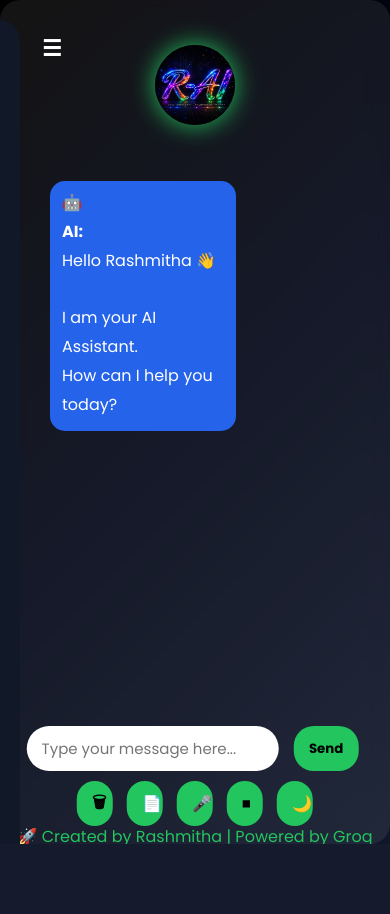
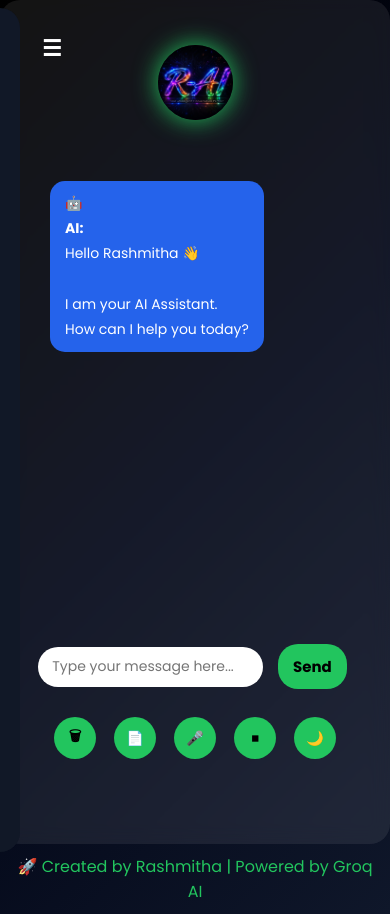
Before and after one commit to knrashmi740-rak/AI--CHATBOT, a Flask app: page / in a window 390 px wide. Before the commit the page ends 844 px from the top, so only its background shows below. Run offline with Flask 3, Linux system fonts and the light colour scheme.

Commit message:
Improved responsive UI and button layout

```diff
--- a/app.py
+++ b/app.py
@@ -26,7 +26,6 @@ if not os.path.exists(UPLOAD_FOLDER):
 
 client = Groq(
     api_key=os.environ.get("GROQ_API_KEY")
-
 )
 
 # =========================
--- a/templates/index.html
+++ b/templates/index.html
@@ -72,7 +72,6 @@ header p{
     backdrop-filter:blur(10px);
     border-radius:20px;
     padding:20px;
-    min-height: 100vh;
 }
 
 
@@ -93,14 +92,27 @@ header p{
 
 
 .bot{
+
 background:#2563eb;
+
 color:white;
-    margin-right:80px;
-    width:220px;
-    max-width:60%;
-    padding:8px 12px;
-    height:250px;
-    margin-top:5px;
+
+width:fit-content;
+
+max-width:80%;
+
+padding:10px 15px;
+
+margin-right:auto;
+
+height:auto;
+
+font-size:15px;
+
+line-height:1.6;
+
+word-wrap:break-word;
+
 }
 
 /* ===== INPUT AREA ===== */
@@ -191,9 +203,14 @@ body.light footer{
 
 width:100%;
 max-width:700px;
-min-height:400px;
+
+height:calc(100vh - 260px);
+
 overflow-y:auto;
-padding:20px;
+
+padding:15px;
+
+padding-bottom:120px;
 
 }
 
@@ -213,6 +230,7 @@ padding:20px;
     background:rgba(255,255,255,0.08);
     backdrop-filter:blur(10px);
     border-radius:20px;
+    margin-top:8px;
 }
 
 
@@ -282,9 +300,10 @@ font-weight:bold;
 }
 
 .send{
-    height:38px;
-    padding:0 16px;
+    height:42px;
+    padding:0 18px;
     border-radius: 20px;
+    font-size:15px;
 
 }
 .upload{
@@ -300,10 +319,9 @@ font-weight:bold;
 
 html,body{
     width:100%;
-    height:100%;
-    overflow:hidden;
+    min-height:100vh;
+    overflow-x:hidden;
 }
-
 
 /* main page layout */
 
@@ -341,20 +359,14 @@ html,body{
 /* main chatbot area */
 
 .main{
+    flex:1;
+    display:flex;
+    flex-direction:column;
+    align-items:center;
     width:100%;
     max-width:900px;
-    flex:1;
-
-    min-height:100vh;
-
-    display:flex;
-
-    flex-direction:column;
-
-    align-items:center;
-
-    padding:20px;
-
+    margin:auto;
+    height:100vh;
 }
 
 
@@ -377,32 +389,34 @@ html,body{
 /* chat messages */
 
 #chatbox{
+    flex:1;
+    width:100%;
+    max-width:700px;
+    overflow-y:auto;
+    padding:20px;
+}
+.button-container{
 
-    flex:1;
+display:flex;
 
-    width:100%;
-    max-width:950px;
+justify-content:center;
 
-    overflow-y:auto;
+gap:8px;
 
-    padding:20px;
+margin-top:8px;
+
+flex-wrap:wrap;
 
 }
-.button-container{
+.button-container button{
+    width:34px;
+    height:24px;
+    border-radius:50%;
+    padding:0;
+    font-size:14px;
     display:flex;
+    align-items:center;
     justify-content:center;
-    gap:4px;
-    flex-wrap:wrap;
-}
-.button-container button{
-
-    width:36px;
-    height:36px;
-    flex-shrink:0;
-    font-size:16px;
-
-    white-space:nowrap;
-
 }
 
 
@@ -410,15 +424,9 @@ html,body{
 /* footer */
 
 footer{
-
-    position:fixed;
-
-    bottom:0;
-
-    width:100%;
-
-    height:35px;
-
+    text-align:center;
+    padding:10px;
+    color:#22c55e;
 }
 /* ===== HISTORY CHAT BOX FIX ===== */
 
@@ -532,15 +540,20 @@ font-size:16px;
 /* FIX INPUT + BUTTONS AREA */
 
 .input-area{
-    position: fixed;
-    bottom: 5px;
-    left: 50%;
-    transform: translateX(-50%);
-    width: 95%;
-    max-width: 700px;
-    padding: 5px;
-    box-sizing: border-box;
-    z-index: 999;
+
+    width:100%;
+    max-width:700px;
+
+    padding:10px;
+
+    display:flex;
+
+    flex-direction:column;
+
+    gap:10px;
+
+    background:transparent;
+
 }
 body.light .input-area{
     background:#f8fafc;
@@ -554,13 +567,17 @@ body.light .input-area{
     margin:auto;
 }
 #message{
+
 flex:1;
-    height:45px;
-    padding:0 15px;
-    border-radius:25px;
-    border:none;
-    outline:none;
-    font-size:16px;
+
+height:42px;
+
+padding:0 14px;
+
+font-size:14px;
+
+border-radius:22px;
+
 }
 
 .input-area button{
@@ -600,14 +617,43 @@ body.light #menuBtn{
     color: black;
     background: rgba(0,0,0,0.08);
 }
-@media (max-width: 768px) {
+@media (max-width:768px){
 
-    .input-area{
-        padding:8px;
+.logo{
+    width:75px;
+    height:75px;
+}
+
+.bot{
+    max-width:85%;
+    font-size:14px;
+}
+
+.user{
+    max-width:85%;
+    font-size:14px;
+}
+
+#chatbox{
+    height:calc(100vh - 250px);
+    padding-bottom:130px;
 }
 
 #message{
-        font-size:15px;
+    font-size:14px;
+    height:40px;
+}
+
+.send{
+    height:40px;
+    padding:0 16px;
+}
+
+.button-container button{
+
+width:42px;
+height:42px;
+
 }
 
 }
```
Lines whose indentation alone changed are shown as unchanged.
